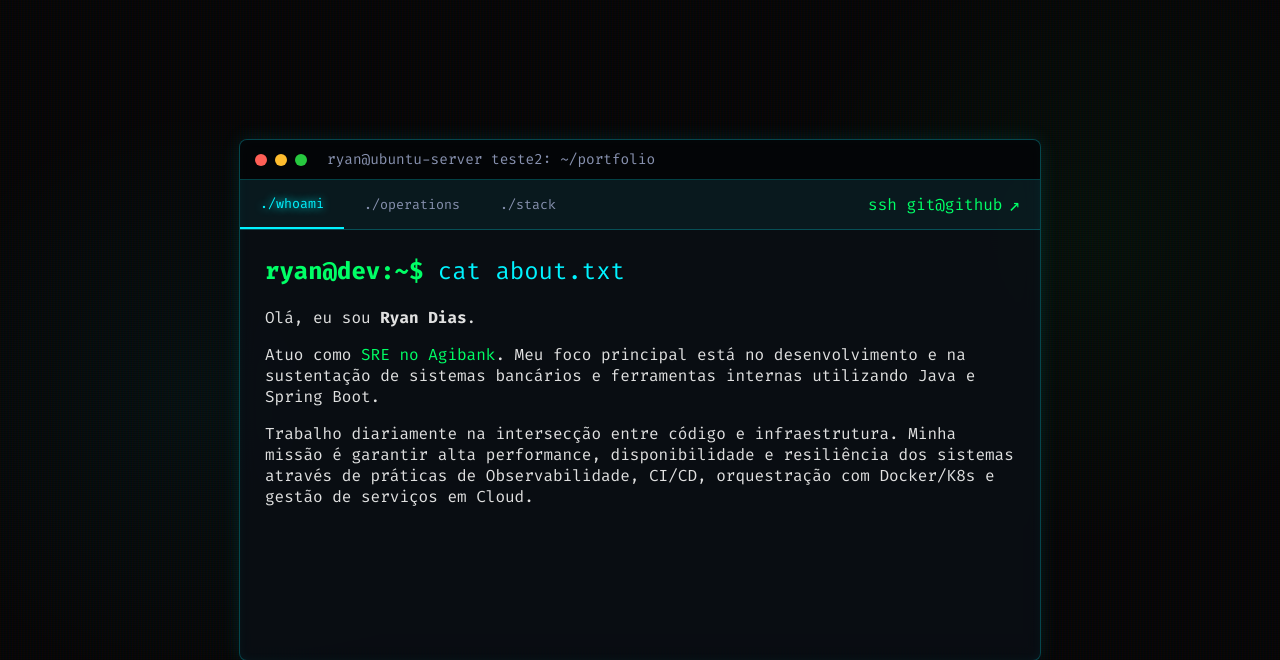
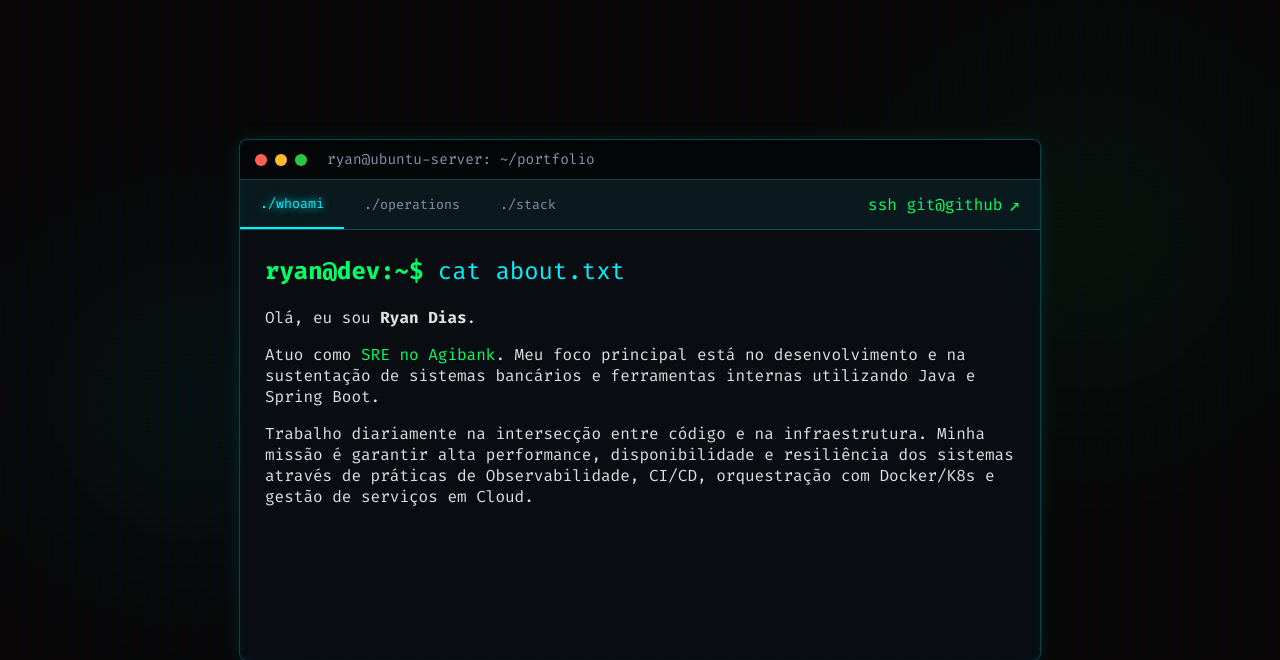
Before and after one commit to ryxvdz/portifolio, a Flask app: page / in a window 1280 px wide. Shown: the top 660 px of the page. Run offline with Flask 3, Linux system fonts and the light colour scheme.

Commit message:
arrumando teste1

```diff
--- a/templates/index.html
+++ b/templates/index.html
@@ -203,7 +203,7 @@
                 <div class="control-dot minimize"></div>
                 <div class="control-dot maximize"></div>
             </div>
-            <div class="header-title">ryan@ubuntu-server teste2: ~/portfolio</div>
+            <div class="header-title">ryan@ubuntu-server: ~/portfolio</div>
         </div>
 
         <nav class="nav-bar">
@@ -222,7 +222,7 @@
                 <h2><span class="prompt">ryan@dev:~$</span> cat about.txt</h2>
                 <p>Olá, eu sou <strong>Ryan Dias</strong>.</p>
                 <p>Atuo como <span class="highlight">SRE no Agibank</span>. Meu foco principal está no desenvolvimento e na sustentação de sistemas bancários e ferramentas internas utilizando Java e Spring Boot.</p>
-                <p>Trabalho diariamente na intersecção entre código e infraestrutura. Minha missão é garantir alta performance, disponibilidade e resiliência dos sistemas através de práticas de Observabilidade, CI/CD, orquestração com Docker/K8s e gestão de serviços em Cloud.</p>
+                <p>Trabalho diariamente na intersecção entre código e na infraestrutura. Minha missão é garantir alta performance, disponibilidade e resiliência dos sistemas através de práticas de Observabilidade, CI/CD, orquestração com Docker/K8s e gestão de serviços em Cloud.</p>
             </div>
 
            <div id="projects" class="tab-panel">
```
